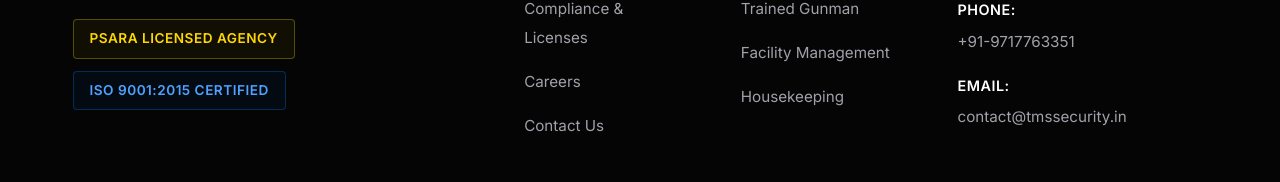
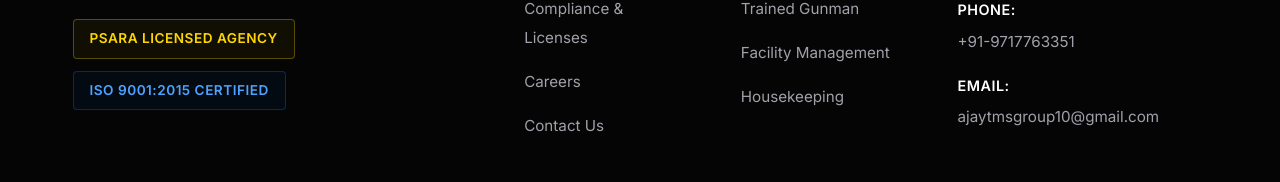
Before and after one commit to Rage611/tms-security-mern, a React (Vite) app in the folder frontend/: page / in a window 1280 px wide. Shown: the part 5227-5409 px from the top of the page. Built offline with nearby package versions, Linux system fonts and the light colour scheme.

Commit message:
Update footer email to ajaytmsgroup10@gmail.com

```diff
--- a/frontend/src/components/Footer/Footer.jsx
+++ b/frontend/src/components/Footer/Footer.jsx
@@ -51,7 +51,7 @@
           <h3>CONTACT DETAILS</h3>
           <p className="contact-item"><strong>Address:</strong> 526, Ground Floor, Opp Metro Pillar No. 623, Site-1, Vikas Puri, New Delhi, 110018</p>
           <p className="contact-item"><strong>Phone:</strong> +91-9717763351</p>
-          <p className="contact-item"><strong>Email:</strong> contact@tmssecurity.in</p>
+          <p className="contact-item"><strong>Email:</strong> ajaytmsgroup10@gmail.com</p>
         </div>
       </div>
       <div className="footer-bottom">
```
